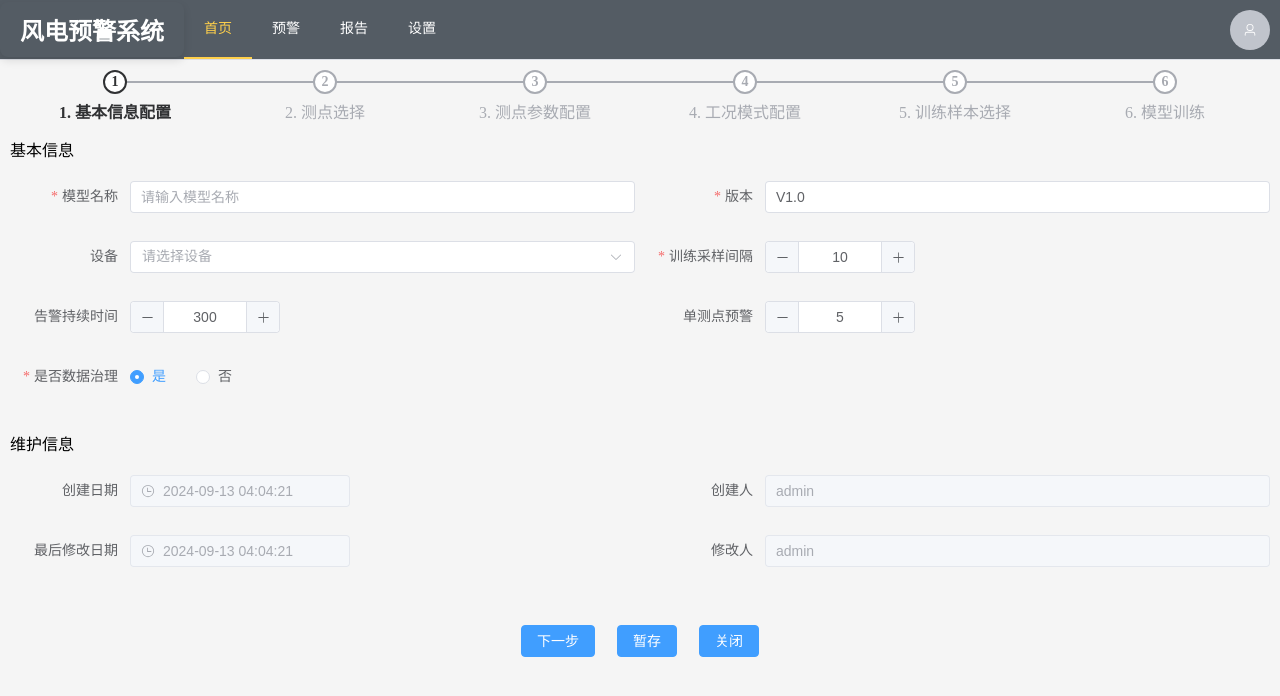
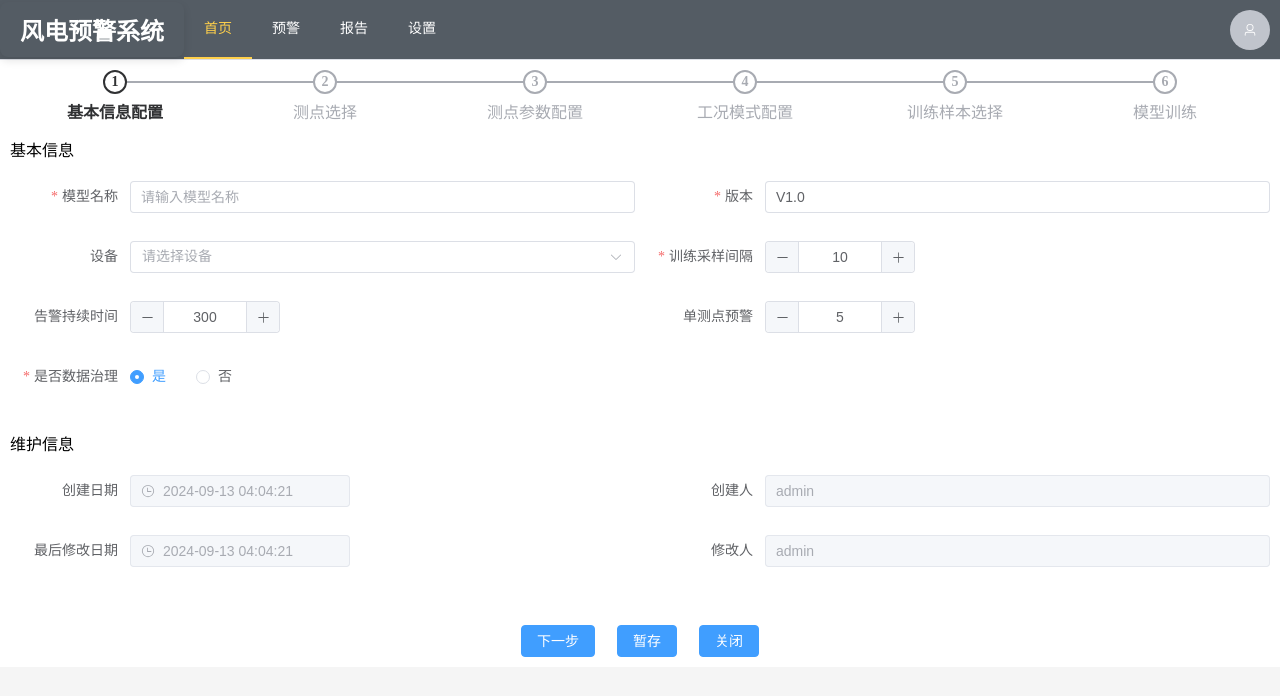
Before and after one commit to dmj2002/WindWarning, a Vue app: page /home in a window 1280 px wide. Shown: the top 696 px of the page. Built offline with nearby package versions, Linux system fonts and the light colour scheme.

Commit message:
修改步骤条

```diff
--- a/src/views/home/HomePage.vue
+++ b/src/views/home/HomePage.vue
@@ -39,12 +39,12 @@ const confirm = () => {
   <div class="form-container">
     <!-- Steps -->
     <el-steps :active="activeStep" align-center finish-status="success">
-      <el-step title="1. 基本信息配置"></el-step>
-      <el-step title="2. 测点选择"></el-step>
-      <el-step title="3. 测点参数配置"></el-step>
-      <el-step title="4. 工况模式配置"></el-step>
-      <el-step title="5. 训练样本选择"></el-step>
-      <el-step title="6. 模型训练"></el-step>
+      <el-step title="基本信息配置"></el-step>
+      <el-step title="测点选择"></el-step>
+      <el-step title="测点参数配置"></el-step>
+      <el-step title="工况模式配置"></el-step>
+      <el-step title="训练样本选择"></el-step>
+      <el-step title="模型训练"></el-step>
     </el-steps>
 
     <!-- Form -->
@@ -144,6 +144,7 @@ const confirm = () => {
   max-width: 100%;
   margin: 0 auto;
   padding: 10px;
+  background-color: white;
 }
 
 .form-content {
```
